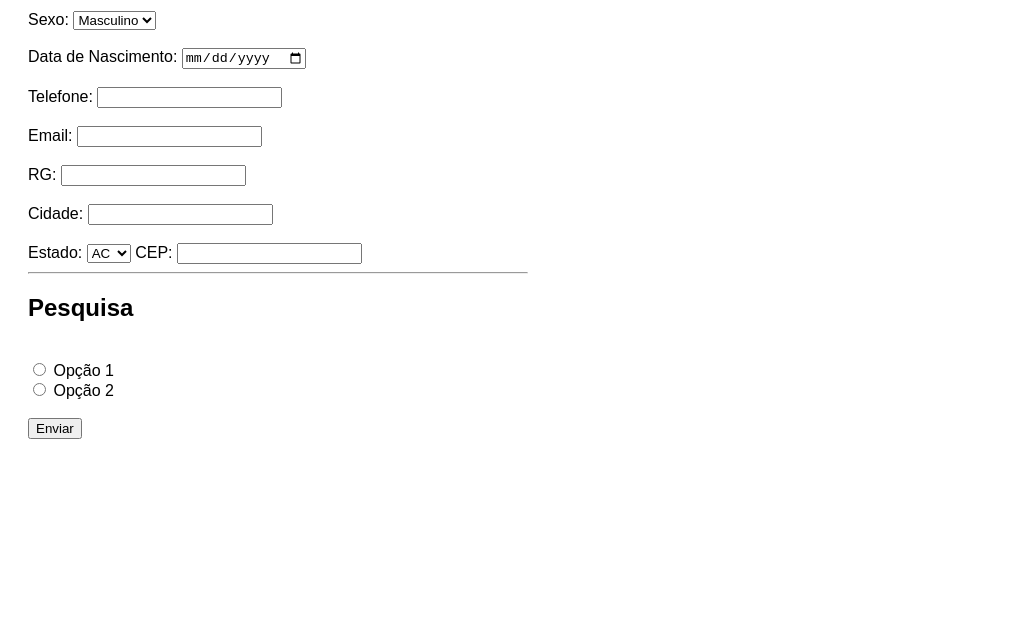
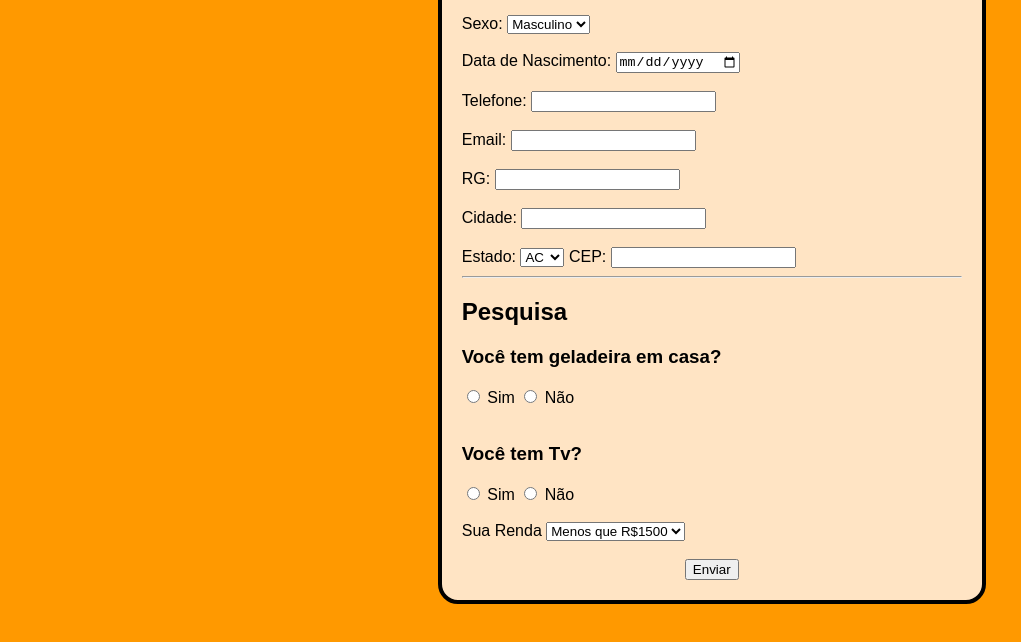
Before and after one commit to fabinhovianaa/formulario, a plain HTML site: page index.html in a window 1280 px wide. Shown: the part 136-778 px from the top of the page, without its empty margins (0-1021 px from the left). Drawn offline with Linux system fonts and the light colour scheme.

Commit message:
Add files via upload

```diff
--- a/index.html
+++ b/index.html
@@ -66,16 +66,35 @@
             <input type="number" id="cep" name="cep" required>
        <hr></hr>
        <h2>Pesquisa</h2>
-       <br>
-       <input type="radio" name="alternativa" value="opção1" id="opção1">
-<label for="opção1">Opção 1</label><br>
+       <h3>Você tem geladeira em casa?</h3>
 
-<input type="radio" name="alternativa" value="opção2" id="opção2">
-<label for="opção2">Opção 2</label>
+       <input type="radio" name="alternativa" value="sim" id="sim">
+<label for="sim">Sim</label>
+
+<input type="radio" name="alternativa" value="nao" id="nao">
+<label for="nao">Não</label>
+<br>
+<br>
+<h3>Você tem Tv?</h3>
+
+<input type="radio" name="alternativa" value="sim" id="sim">
+<label for="sim">Sim</label>
+
+<input type="radio" name="alternativa" value="nao" id="nao">
+<label for="nao">Não</label>
 <br>
 <br>
 
+<label for="dinheiro1">Sua Renda</label>
+<select id="dinheiro1" name="dinheiro1" required>
+    <option value="menos">Menos que R$1500</option>
+    <option value="abaixo">Mais que R$1500</option>
+</select>
+<br>
+<br>
+             <div class="botao">
        <button type="submit">Enviar</button>
+    </div>
         </form>
      </div>
 
--- a/style.css
+++ b/style.css
@@ -1,10 +1,16 @@
 body{
     font-family: Arial, sans-serif;
     display: flex;
+    background-color:rgb(255, 153, 0);
 }
 .principal{
+    background-color: bisque;
     width: 500px;
     padding: 20px;
+    border: 4px solid #000;
+
+    margin-left: 34%;
+    border-radius: 20px;
 }
 h1{
     color: #000;
@@ -12,3 +18,8 @@ h1{
 .principal h1{
     font-size: 2em;
 }
+.botao{
+border: 10px;
+border-radius: 10px;
+text-align: center;
+}
```
